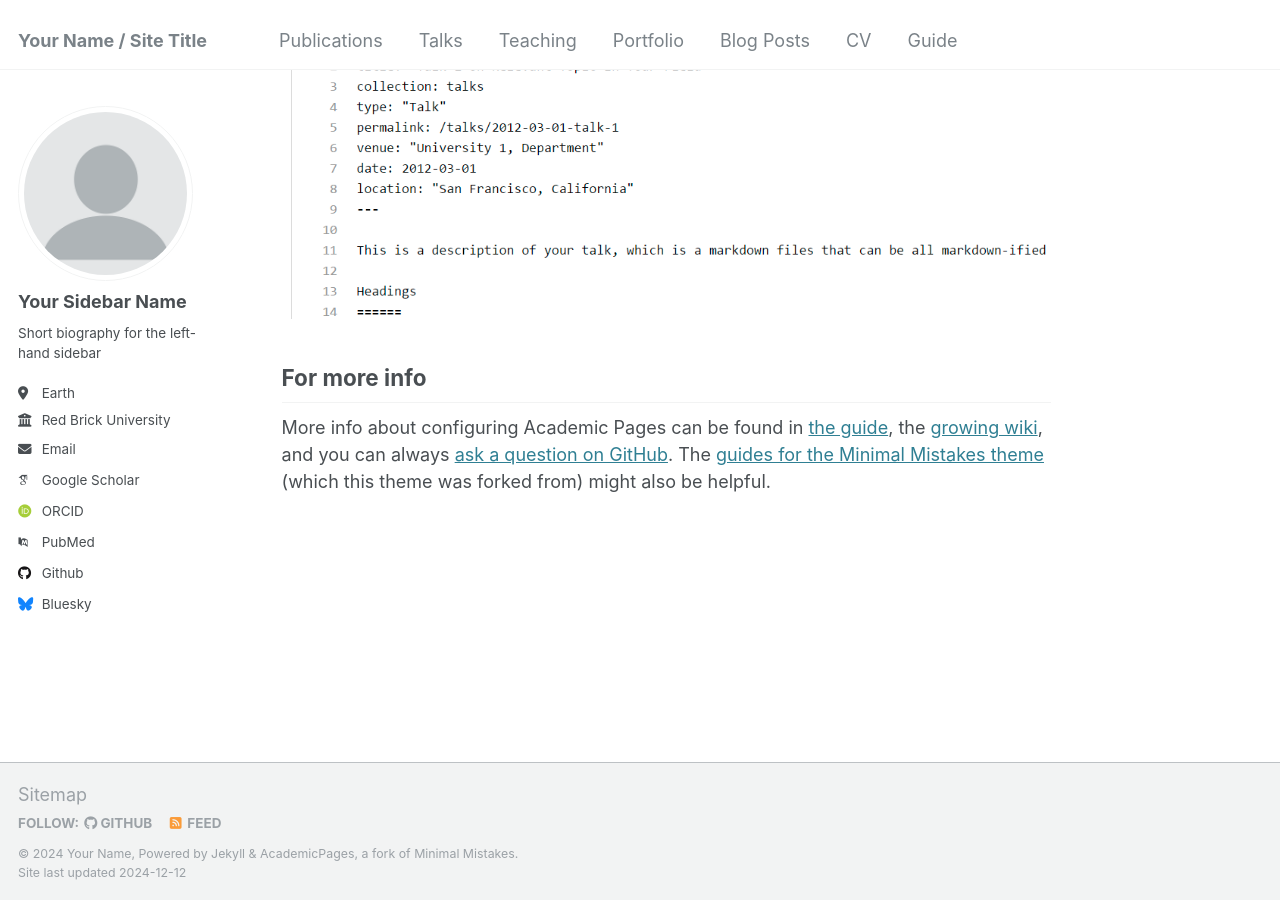
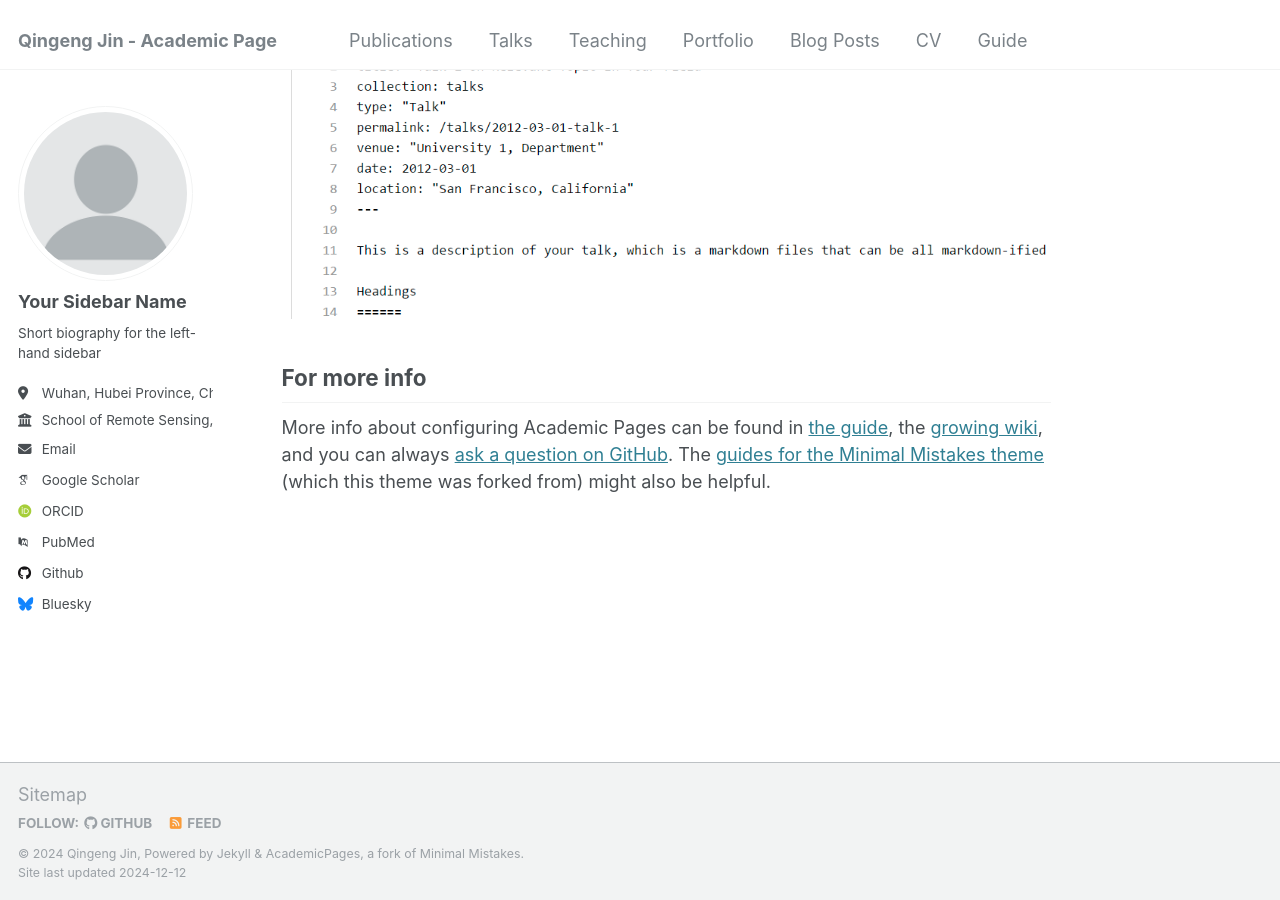
Before and after one commit to Jin-qg/jin-qg.github.io, a Jekyll site: the page built from _pages/about.md, in a window 1280 px wide and 900 px high, scrolled down 2643 px. Built offline with Jekyll 4.4.1, drawn with Linux system fonts in a browser that asks for light colours; some web fonts are replaced.

Commit message:
Update _config.yml
Changed a few info.

```diff
--- a/_config.yml
+++ b/_config.yml
@@ -8,9 +8,9 @@
 
 # Basic Site Settings
 locale                   : "en-US"
-title                    : "Your Name / Site Title"
+title                    : "Qingeng Jin - Academic Page"
 title_separator          : "-"
-name                     : &name "Your Name"
+name                     : &name "Qingeng Jin"
 description              : &description "personal description"
 url                      : https://academicpages.github.io # the base hostname & protocol for your site e.g. "https://[your GitHub username].github.io"
 baseurl                  : "" # the subpath of your site, e.g. "/blog"
@@ -25,16 +25,16 @@ author:
   name             : "Your Sidebar Name"
   pronouns         : # example: "she/her"
   bio              : "Short biography for the left-hand sidebar"
-  location         : "Earth"
-  employer         : "Red Brick University"
+  location         : "Wuhan, Hubei Province, China"
+  employer         : "School of Remote Sensing, Wuhan University"
   uri              : # URL
-  email            : "none@example.org"
+  email            : "jin_qg@whu.edu.cn"
 
   # Academic websites
   arxiv            : # URL - Update with the correct link to your profile
   googlescholar    : "https://scholar.google.com/citations?user=PS_CX0AAAAAJ"
   impactstory      : # URL
-  orcid            : "http://orcid.org/yourorcidurl"
+  orcid            : "http://orcid.org/0000-0001-7687-3340"
   semantic         : # URL
   pubmed           : "https://www.ncbi.nlm.nih.gov/pubmed/?term=john+snow"
   researchgate     : # URL
```
